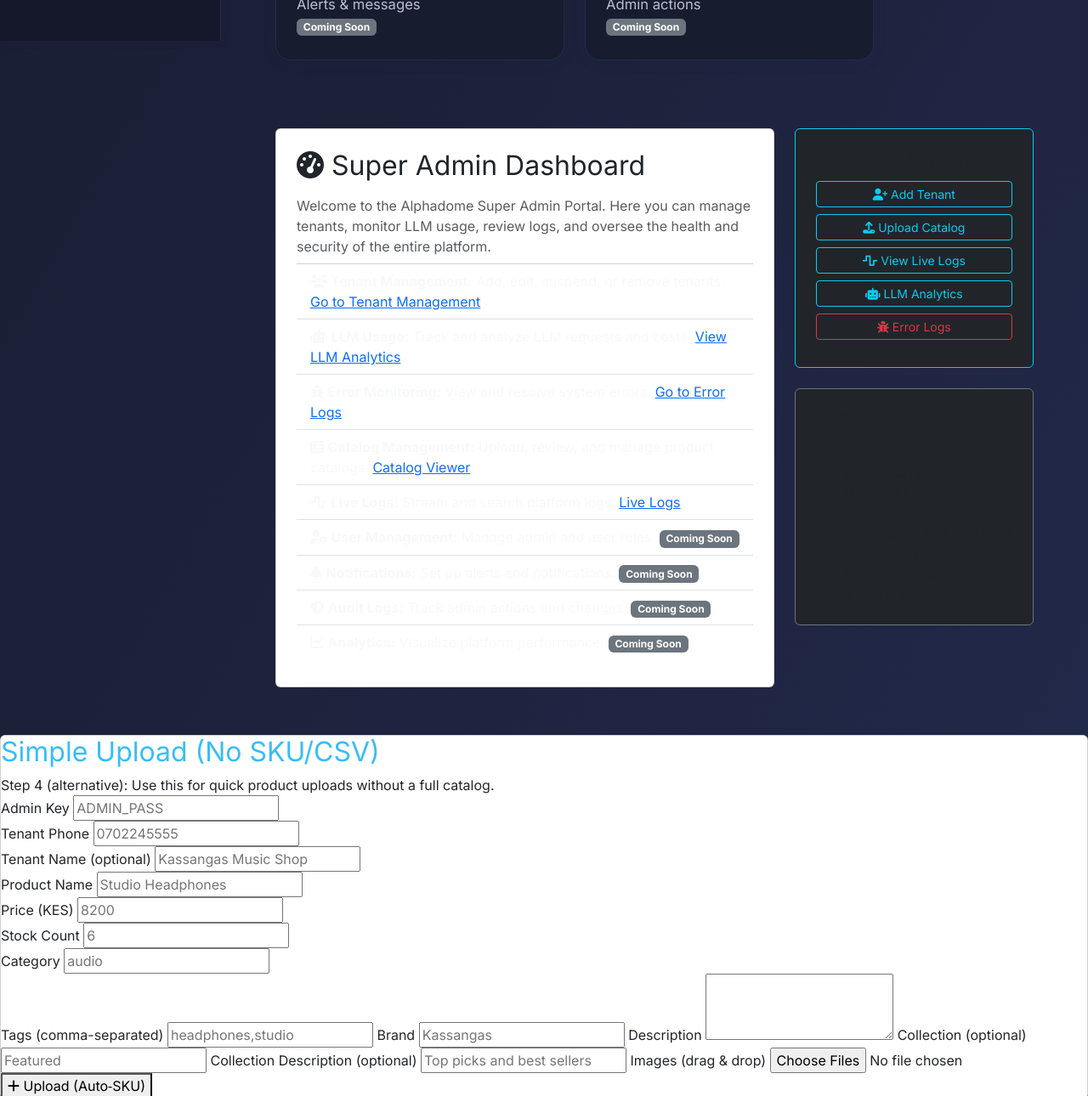
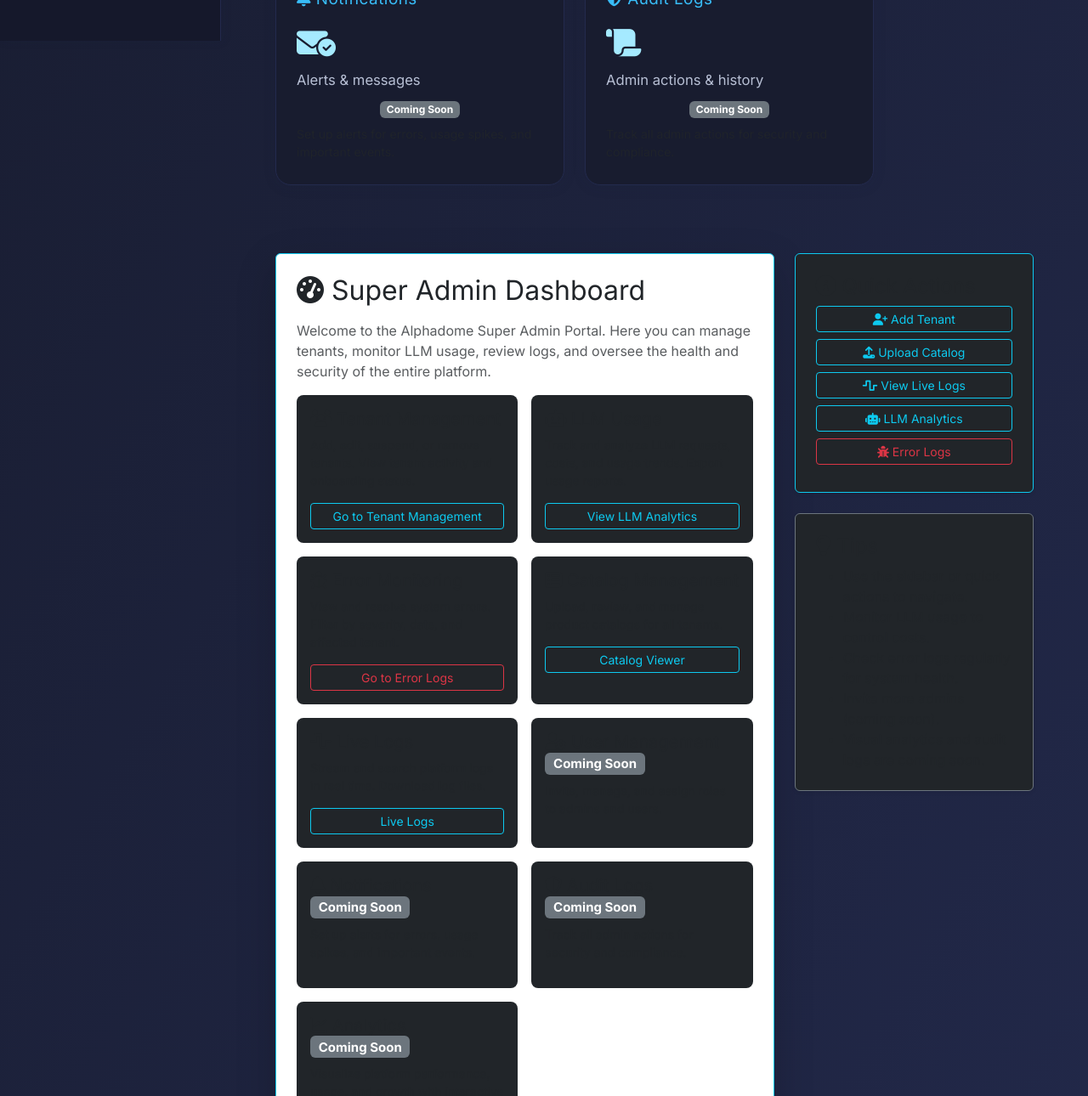
Before and after one commit to SaddyMalingu/whatsapp-bot, a website: page admin/dashboard.html in a window 1280 px wide. Shown: the part 752-2042 px from the top of the page at 85% size. Drawn offline with nearby package versions, Linux system fonts and the light colour scheme.

Commit message:
style(admin): polish super admin dashboard, richer cards, analytics placeholders, better mobile/desktop layout

```diff
--- a/admin/dashboard.html
+++ b/admin/dashboard.html
@@ -60,75 +60,137 @@
     <main class="main-content flex-grow-1">
       <div id="spa-content">
         <div class="dashboard-cards">
-          <div class="dashboard-card">
+          <div class="dashboard-card position-relative">
+            <span class="position-absolute top-0 end-0 badge bg-info text-dark m-2" title="Live count of all active tenants"><i class="fa-solid fa-circle-info"></i></span>
             <h3><i class="fa-solid fa-users"></i> Tenants</h3>
             <div class="value" id="tenantCount">--</div>
-            <div class="desc">Active tenants</div>
-            <a href="#tenant-management" class="btn btn-sm btn-outline-info mt-2">Manage Tenants</a>
+            <div class="desc">Active tenants across all brands</div>
+            <a href="#tenant-management" class="btn btn-sm btn-outline-info mt-2 w-100">Manage Tenants</a>
           </div>
-          <div class="dashboard-card">
+          <div class="dashboard-card position-relative">
+            <span class="position-absolute top-0 end-0 badge bg-info text-dark m-2" title="LLM requests in the last 24 hours"><i class="fa-solid fa-clock"></i></span>
             <h3><i class="fa-solid fa-robot"></i> LLM Usage</h3>
             <div class="value" id="llmUsage">--</div>
             <div class="desc">LLM requests (24h)</div>
-            <a href="#llm-analytics" class="btn btn-sm btn-outline-info mt-2">View Analytics</a>
+            <a href="#llm-analytics" class="btn btn-sm btn-outline-info mt-2 w-100">View Analytics</a>
           </div>
-          <div class="dashboard-card">
+          <div class="dashboard-card position-relative">
+            <span class="position-absolute top-0 end-0 badge bg-danger m-2" title="System errors in the last 24 hours"><i class="fa-solid fa-triangle-exclamation"></i></span>
             <h3><i class="fa-solid fa-bug"></i> Errors</h3>
             <div class="value" id="errorCount">--</div>
-            <div class="desc">Errors (24h)</div>
-            <a href="#error-monitoring" class="btn btn-sm btn-outline-danger mt-2">Error Logs</a>
+            <div class="desc">Errors (24h) <span class="text-danger small">(critical & warnings)</span></div>
+            <a href="#error-monitoring" class="btn btn-sm btn-outline-danger mt-2 w-100">Error Logs</a>
           </div>
-          <div class="dashboard-card">
+          <div class="dashboard-card position-relative">
+            <span class="position-absolute top-0 end-0 badge bg-success m-2" title="Current system health"><i class="fa-solid fa-heart-pulse"></i></span>
             <h3><i class="fa-solid fa-heart-pulse"></i> Health</h3>
             <div class="value" id="healthStatus">--</div>
-            <div class="desc">System health</div>
-            <a href="#system-health" class="btn btn-sm btn-outline-success mt-2">Health Details</a>
+            <div class="desc">System health & uptime</div>
+            <a href="#system-health" class="btn btn-sm btn-outline-success mt-2 w-100">Health Details</a>
           </div>
-          <div class="dashboard-card">
+          <div class="dashboard-card position-relative bg-gradient bg-opacity-75" style="background:linear-gradient(120deg,#232a4d 0%,#1e2747 100%);">
+            <span class="position-absolute top-0 end-0 badge bg-secondary m-2" title="Visual analytics coming soon"><i class="fa-solid fa-chart-pie"></i></span>
             <h3><i class="fa-solid fa-chart-line"></i> Analytics</h3>
-            <div class="value">--</div>
-            <div class="desc">Platform analytics</div>
-            <span class="badge bg-secondary">Coming Soon</span>
+            <div class="value"><i class="fa-solid fa-chart-simple"></i></div>
+            <div class="desc">Platform analytics & trends</div>
+            <div class="text-center mt-2"><span class="badge bg-secondary">Coming Soon</span></div>
+            <div class="mt-2 small text-muted">Visualize usage, growth, and engagement with interactive charts.</div>
           </div>
-          <div class="dashboard-card">
+          <div class="dashboard-card position-relative">
+            <span class="position-absolute top-0 end-0 badge bg-secondary m-2" title="User management coming soon"><i class="fa-solid fa-user-gear"></i></span>
             <h3><i class="fa-solid fa-user-gear"></i> User Management</h3>
-            <div class="value">--</div>
+            <div class="value"><i class="fa-solid fa-users-gear"></i></div>
             <div class="desc">Admin & user roles</div>
-            <span class="badge bg-secondary">Coming Soon</span>
+            <div class="text-center mt-2"><span class="badge bg-secondary">Coming Soon</span></div>
+            <div class="mt-2 small text-muted">Invite, manage, and assign roles to admins and users.</div>
           </div>
-          <div class="dashboard-card">
+          <div class="dashboard-card position-relative">
+            <span class="position-absolute top-0 end-0 badge bg-secondary m-2" title="Notifications coming soon"><i class="fa-solid fa-bell"></i></span>
             <h3><i class="fa-solid fa-bell"></i> Notifications</h3>
-            <div class="value">--</div>
+            <div class="value"><i class="fa-solid fa-envelope-circle-check"></i></div>
             <div class="desc">Alerts & messages</div>
-            <span class="badge bg-secondary">Coming Soon</span>
+            <div class="text-center mt-2"><span class="badge bg-secondary">Coming Soon</span></div>
+            <div class="mt-2 small text-muted">Set up alerts for errors, usage spikes, and important events.</div>
           </div>
-          <div class="dashboard-card">
+          <div class="dashboard-card position-relative">
+            <span class="position-absolute top-0 end-0 badge bg-secondary m-2" title="Audit logs coming soon"><i class="fa-solid fa-shield-halved"></i></span>
             <h3><i class="fa-solid fa-shield-halved"></i> Audit Logs</h3>
-            <div class="value">--</div>
-            <div class="desc">Admin actions</div>
-            <span class="badge bg-secondary">Coming Soon</span>
+            <div class="value"><i class="fa-solid fa-scroll"></i></div>
+            <div class="desc">Admin actions & history</div>
+            <div class="text-center mt-2"><span class="badge bg-secondary">Coming Soon</span></div>
+            <div class="mt-2 small text-muted">Track all admin actions for security and compliance.</div>
           </div>
         </div>
         <div class="row mt-5 g-4">
           <div class="col-12 col-lg-8">
-            <div class="card p-4 mb-4">
+            <div class="card p-4 mb-4 shadow-lg border-info">
               <h2 class="mb-3"><i class="fa-solid fa-gauge-high"></i> Super Admin Dashboard</h2>
-              <p class="text-muted mb-2">Welcome to the Alphadome Super Admin Portal. Here you can manage tenants, monitor LLM usage, review logs, and oversee the health and security of the entire platform.</p>
-              <ul class="list-group list-group-flush mb-2">
-                <li class="list-group-item bg-transparent text-light"><i class="fa-solid fa-users"></i> <b>Tenant Management:</b> Add, edit, suspend, or remove tenants. <a href="#tenant-management">Go to Tenant Management</a></li>
-                <li class="list-group-item bg-transparent text-light"><i class="fa-solid fa-robot"></i> <b>LLM Usage:</b> Track and analyze LLM requests and costs. <a href="#llm-analytics">View LLM Analytics</a></li>
-                <li class="list-group-item bg-transparent text-light"><i class="fa-solid fa-bug"></i> <b>Error Monitoring:</b> View and resolve system errors. <a href="#error-monitoring">Go to Error Logs</a></li>
-                <li class="list-group-item bg-transparent text-light"><i class="fa-solid fa-table-list"></i> <b>Catalog Management:</b> Upload, review, and manage product catalogs. <a href="#catalog">Catalog Viewer</a></li>
-                <li class="list-group-item bg-transparent text-light"><i class="fa-solid fa-wave-square"></i> <b>Live Logs:</b> Stream and search platform logs. <a href="#logs">Live Logs</a></li>
-                <li class="list-group-item bg-transparent text-light"><i class="fa-solid fa-user-gear"></i> <b>User Management:</b> Manage admin and user roles. <span class="badge bg-secondary">Coming Soon</span></li>
-                <li class="list-group-item bg-transparent text-light"><i class="fa-solid fa-bell"></i> <b>Notifications:</b> Set up alerts and notifications. <span class="badge bg-secondary">Coming Soon</span></li>
-                <li class="list-group-item bg-transparent text-light"><i class="fa-solid fa-shield-halved"></i> <b>Audit Logs:</b> Track admin actions and changes. <span class="badge bg-secondary">Coming Soon</span></li>
-                <li class="list-group-item bg-transparent text-light"><i class="fa-solid fa-chart-line"></i> <b>Analytics:</b> Visualize platform performance. <span class="badge bg-secondary">Coming Soon</span></li>
-              </ul>
+              <p class="text-muted mb-3">Welcome to the Alphadome Super Admin Portal. Here you can manage tenants, monitor LLM usage, review logs, and oversee the health and security of the entire platform.</p>
+              <div class="row g-3">
+                <div class="col-12 col-md-6">
+                  <div class="bg-dark rounded-3 p-3 h-100">
+                    <h5 class="mb-2"><i class="fa-solid fa-users"></i> Tenant Management</h5>
+                    <p class="small">Add, edit, suspend, or remove tenants. View tenant activity and onboarding status.</p>
+                    <a href="#tenant-management" class="btn btn-outline-info btn-sm w-100">Go to Tenant Management</a>
+                  </div>
+                </div>
+                <div class="col-12 col-md-6">
+                  <div class="bg-dark rounded-3 p-3 h-100">
+                    <h5 class="mb-2"><i class="fa-solid fa-robot"></i> LLM Usage</h5>
+                    <p class="small">Track and analyze LLM requests, costs, and usage trends. Export usage reports.</p>
+                    <a href="#llm-analytics" class="btn btn-outline-info btn-sm w-100">View LLM Analytics</a>
+                  </div>
+                </div>
+                <div class="col-12 col-md-6">
+                  <div class="bg-dark rounded-3 p-3 h-100">
+                    <h5 class="mb-2"><i class="fa-solid fa-bug"></i> Error Monitoring</h5>
+                    <p class="small">View and resolve system errors. Filter by severity, date, and affected tenant.</p>
+                    <a href="#error-monitoring" class="btn btn-outline-danger btn-sm w-100">Go to Error Logs</a>
+                  </div>
+                </div>
+                <div class="col-12 col-md-6">
+                  <div class="bg-dark rounded-3 p-3 h-100">
+                    <h5 class="mb-2"><i class="fa-solid fa-table-list"></i> Catalog Management</h5>
+                    <p class="small">Upload, review, and manage product catalogs for all tenants.</p>
+                    <a href="#catalog" class="btn btn-outline-info btn-sm w-100">Catalog Viewer</a>
+                  </div>
+                </div>
+                <div class="col-12 col-md-6">
+                  <div class="bg-dark rounded-3 p-3 h-100">
+                    <h5 class="mb-2"><i class="fa-solid fa-wave-square"></i> Live Logs</h5>
+                    <p class="small">Stream and search platform logs in real time. Download log files.</p>
+                    <a href="#logs" class="btn btn-outline-info btn-sm w-100">Live Logs</a>
+                  </div>
+                </div>
+                <div class="col-12 col-md-6">
+                  <div class="bg-dark rounded-3 p-3 h-100">
+                    <h5 class="mb-2"><i class="fa-solid fa-user-gear"></i> User Management <span class="badge bg-secondary">Coming Soon</span></h5>
+                    <p class="small">Invite, manage, and assign roles to admins and users.</p>
+                  </div>
+                </div>
+                <div class="col-12 col-md-6">
+                  <div class="bg-dark rounded-3 p-3 h-100">
+                    <h5 class="mb-2"><i class="fa-solid fa-bell"></i> Notifications <span class="badge bg-secondary">Coming Soon</span></h5>
+                    <p class="small">Set up alerts for errors, usage spikes, and important events.</p>
+                  </div>
+                </div>
+                <div class="col-12 col-md-6">
+                  <div class="bg-dark rounded-3 p-3 h-100">
+                    <h5 class="mb-2"><i class="fa-solid fa-shield-halved"></i> Audit Logs <span class="badge bg-secondary">Coming Soon</span></h5>
+                    <p class="small">Track all admin actions for security and compliance.</p>
+                  </div>
+                </div>
+                <div class="col-12 col-md-6">
+                  <div class="bg-dark rounded-3 p-3 h-100">
+                    <h5 class="mb-2"><i class="fa-solid fa-chart-line"></i> Analytics <span class="badge bg-secondary">Coming Soon</span></h5>
+                    <p class="small">Visualize platform performance, usage, and growth with interactive charts.</p>
+                  </div>
+                </div>
+              </div>
             </div>
           </div>
           <div class="col-12 col-lg-4">
-            <div class="card p-4 mb-4 bg-dark border-info">
+            <div class="card p-4 mb-4 bg-dark border-info shadow-sm">
               <h4 class="mb-2"><i class="fa-solid fa-circle-info"></i> Quick Actions</h4>
               <ul class="list-unstyled mb-0">
                 <li><a href="#tenant-management" class="btn btn-outline-info btn-sm w-100 mb-2"><i class="fa-solid fa-user-plus"></i> Add Tenant</a></li>
@@ -138,13 +200,14 @@
                 <li><a href="#error-monitoring" class="btn btn-outline-danger btn-sm w-100 mb-2"><i class="fa-solid fa-bug"></i> Error Logs</a></li>
               </ul>
             </div>
-            <div class="card p-4 bg-dark border-secondary">
+            <div class="card p-4 bg-dark border-secondary shadow-sm">
               <h4 class="mb-2"><i class="fa-solid fa-lightbulb"></i> Tips</h4>
               <ul class="mb-0">
                 <li>Use the sidebar or quick actions to navigate.</li>
                 <li>Monitor LLM usage to control costs.</li>
                 <li>Check error logs regularly for system health.</li>
                 <li>Invite more admins (coming soon).</li>
+                <li>Visual analytics and audit logs are coming soon.</li>
               </ul>
             </div>
           </div>
```
